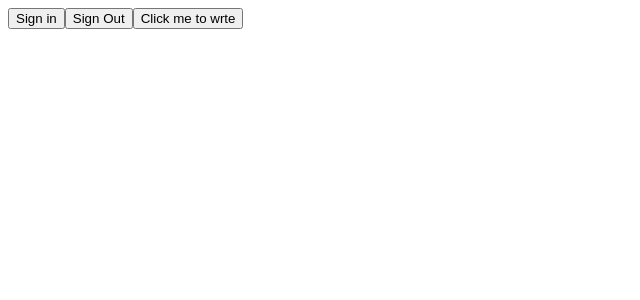
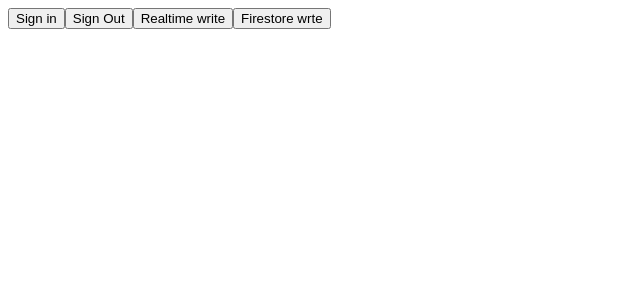
Before and after one commit to darthinvader/FirebaseTestingGrounds, a React (Create React App) app: page / in a window 1280 px wide. Shown: the top 300 px of the page, without its empty margins (0-640 px from the left). Built offline with nearby package versions, Linux system fonts and the light colour scheme; no server answers.

Commit message:
[feat] firestore write

```diff
--- a/src/App.js
+++ b/src/App.js
@@ -40,14 +40,22 @@ function App() {
       }
     }, 2000);
   }, []);
-  function writeUserData(city, country, accountName) {
+  function writeUserData(name, country, accountName) {
     const db = database;
-    set(ref(db, "users/" + city), {
+    set(ref(db, "users/" + name), {
       country: country,
       accountName: accountName,
     });
     console.log("I wrote");
   }
+
+  const addDoc = async (name, country, accountName) => {
+    await setDoc(doc(firestoreDB, "users", name), {
+      country: country,
+      accountName: accountName,
+    });
+    console.log("firestore Wrote");
+  };
 
   return (
     <>
@@ -56,13 +64,24 @@ function App() {
       <button
         onClick={() =>
           writeUserData(
-            faker.address.city(),
+            faker.name.firstName(),
             faker.address.country(),
             faker.finance.accountName()
           )
         }
       >
-        Click me to wrte
+        Realtime write
+      </button>
+      <button
+        onClick={() =>
+          addDoc(
+            faker.name.firstName(),
+            faker.address.country(),
+            faker.finance.accountName()
+          )
+        }
+      >
+        Firestore wrte
       </button>
     </>
   );
```
